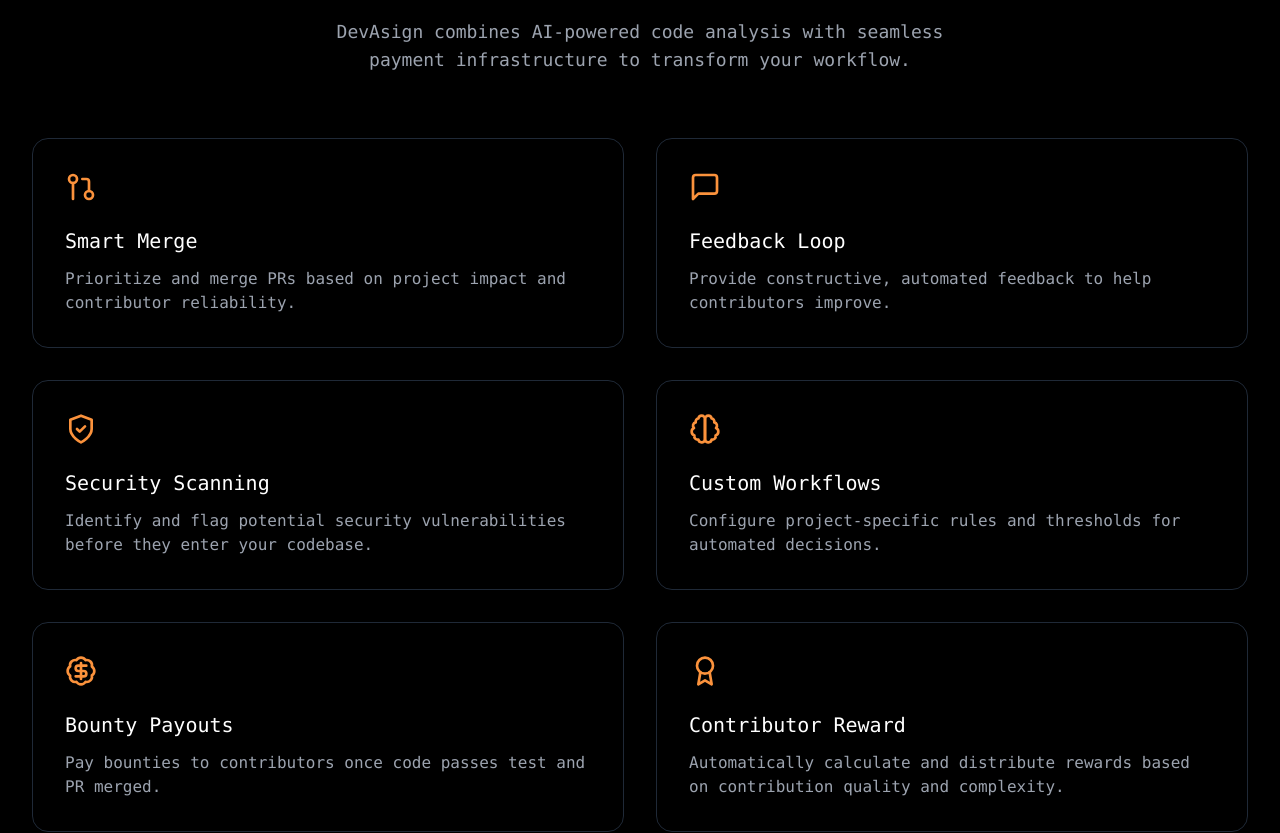
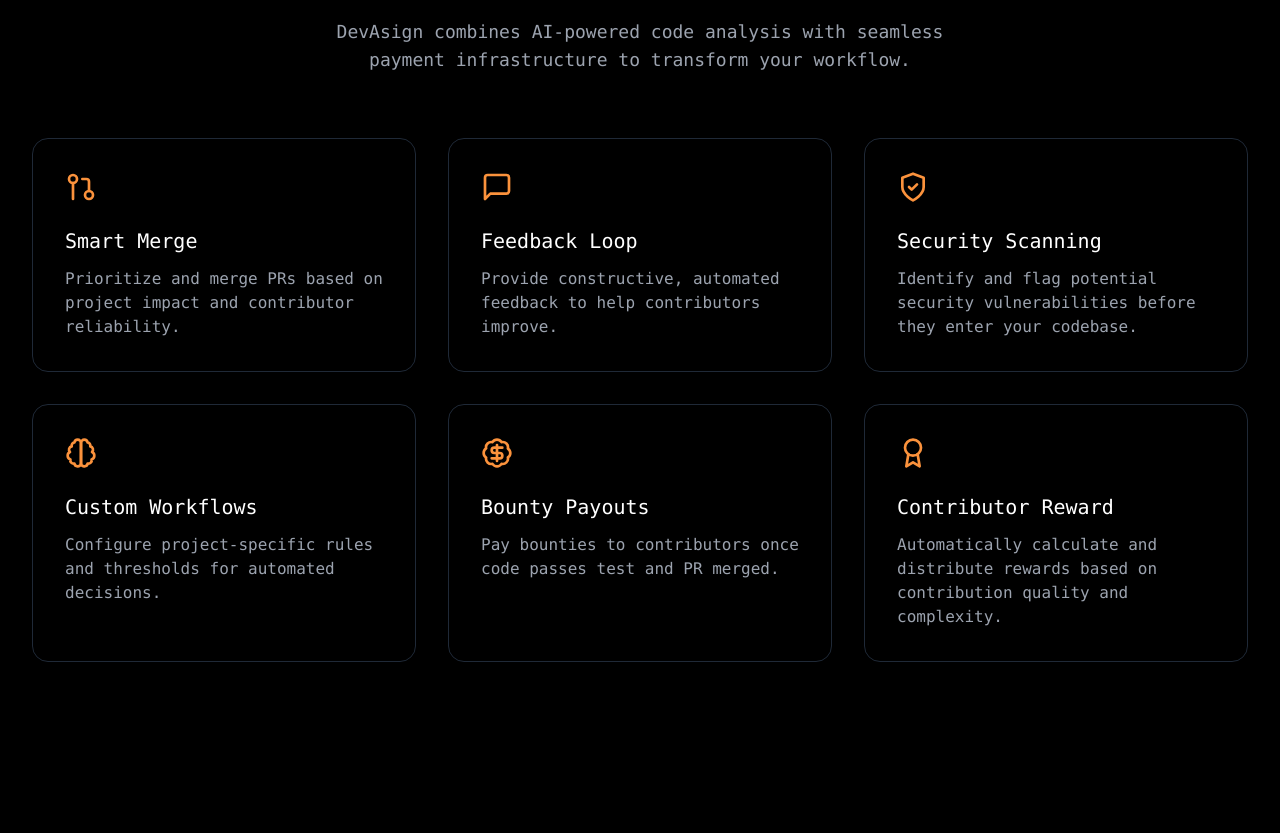
Before and after one commit to devasignhq/website, a React (Vite) app: page / in a window 1280 px wide. Shown: the part 920-1753 px from the top of the page. Built offline with nearby package versions, Linux system fonts and the light colour scheme.

Commit message:
Change features section grid to 3x2 layout

```diff
--- a/src/components/Features.tsx
+++ b/src/components/Features.tsx
@@ -75,7 +75,7 @@
           </p>
         </div>
 
-        <div className="grid grid-cols-1 md:grid-cols-2 lg:grid-cols-2 gap-4 sm:gap-8">
+        <div className="grid grid-cols-1 md:grid-cols-2 lg:grid-cols-3 gap-4 sm:gap-8">
           {features.map((feature, index) => (
             <Feature
               key={index}
```
